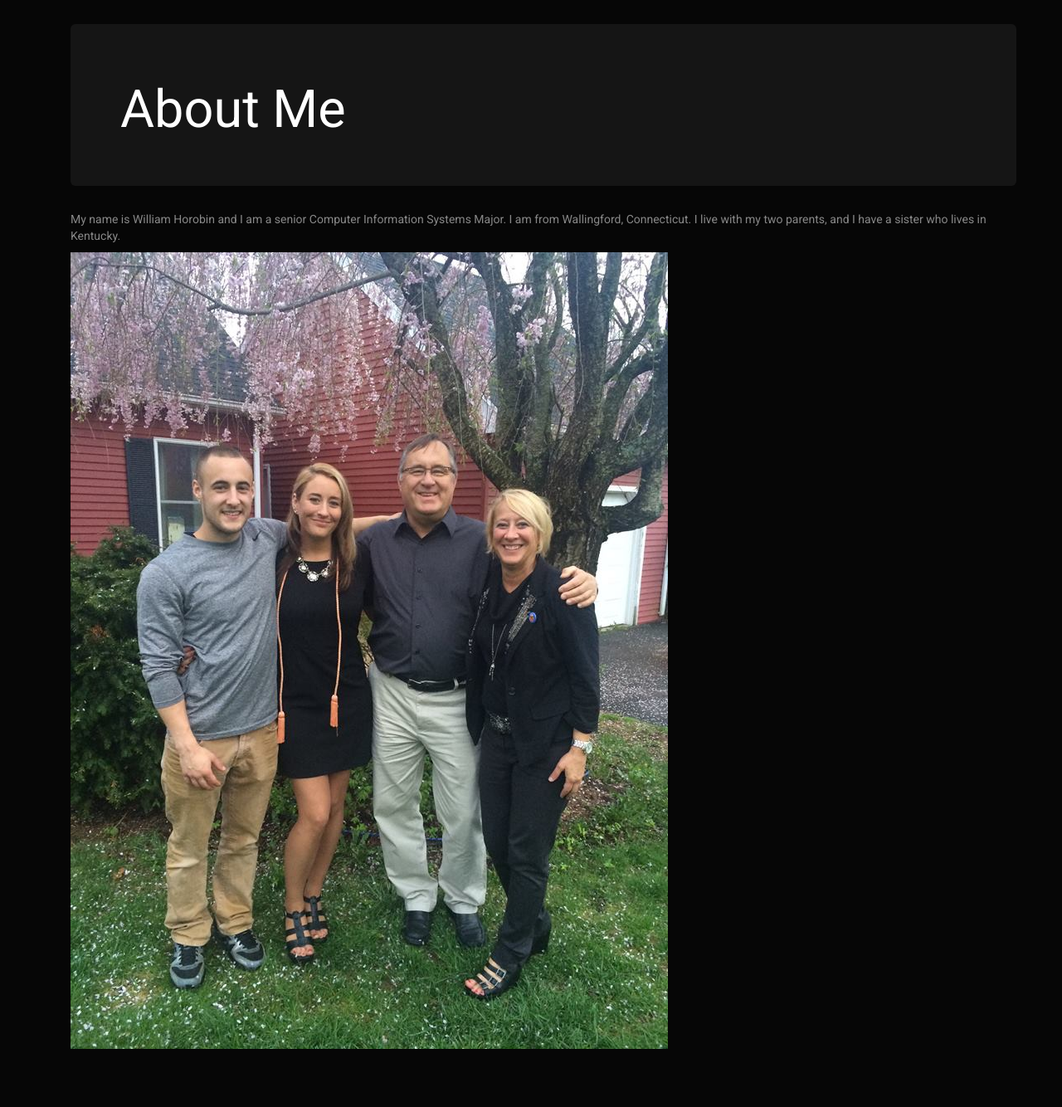
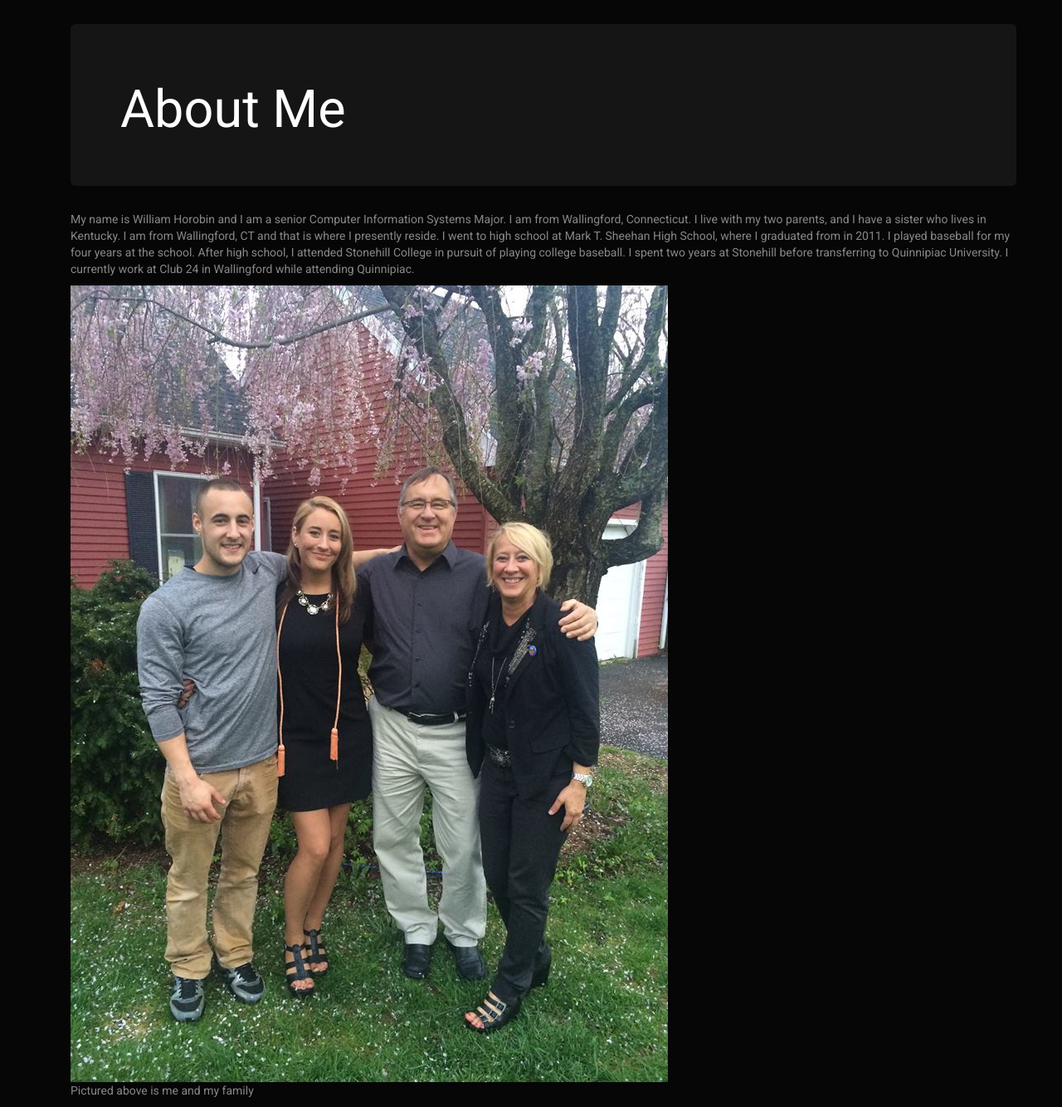
Before and after one commit to wfhorobinjr/contact_me, a Django app: page /about_me/ in a window 1280 px wide. Shown: the part 51-1385 px from the top of the page at 83% size. Before the commit the page ends 1315 px from the top, so only its background shows below. Run offline with Django 3.2, Linux system fonts and the light colour scheme; some libraries are stand-ins or nearby versions.

Commit message:
Update About me

```diff
--- a/templates/about_me.html
+++ b/templates/about_me.html
@@ -5,7 +5,8 @@
   <div class="jumbotron">
     <h1>About Me</h1>
   </div>
-  <p>My name is William Horobin and I am a senior Computer Information Systems Major. I am from Wallingford, Connecticut. I live with my two parents, and I have a sister who lives in Kentucky.</p>
+  <p>My name is William Horobin and I am a senior Computer Information Systems Major. I am from Wallingford, Connecticut. I live with my two parents, and I have a sister who lives in Kentucky. I am from Wallingford, CT and that is where I presently reside. I went to high school at Mark T. Sheehan High School, where I graduated from in 2011. I played baseball for my four years at the school. After high school, I attended Stonehill College in pursuit of playing college baseball. I spent two years at Stonehill before transferring to Quinnipiac University. I currently work at Club 24 in Wallingford while attending Quinnipiac.</p>
   <img src="{% static 'jpg/family.jpg' %}" alt="My Family"/>
+  <p>Pictured above is me and my family</p>
 </div>
 {% endblock %}
```
